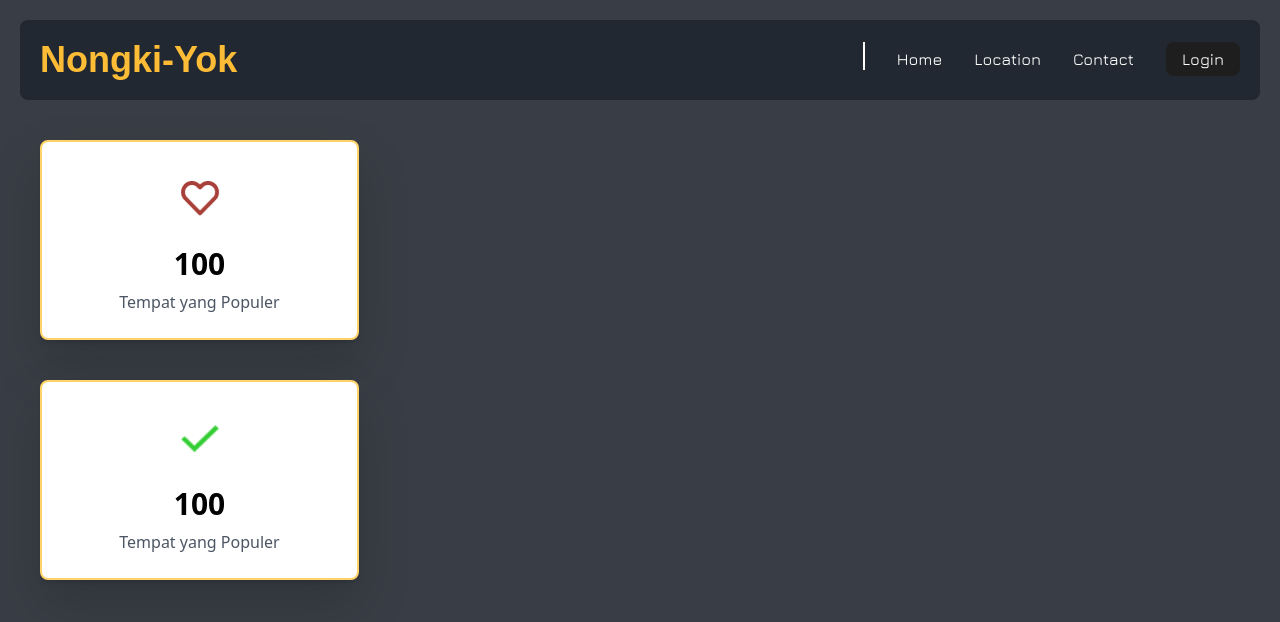
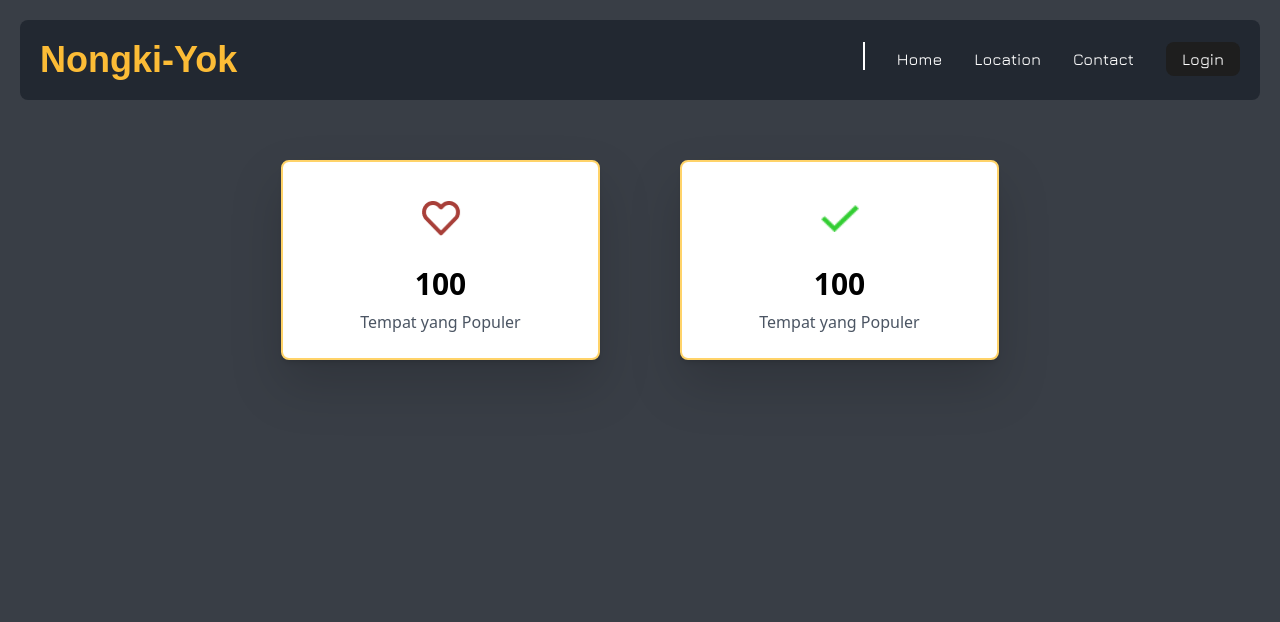
Before and after one commit to CokdePutra/Web-NongkiYok, a React (Vite) app: page /dashboard in a window 1280 px wide. Shown: the top 622 px of the page. Built offline with nearby package versions, Linux system fonts and the light colour scheme; no server answers; a web font is replaced by a local one.

Commit message:
improve card

```diff
--- a/src/components/Card/CardPlace.jsx
+++ b/src/components/Card/CardPlace.jsx
@@ -2,7 +2,8 @@ import React from "react";
 
 const CardPlace = ({src,title, desc}) => {
   return (
-    <div className="w-[319px] bg-white rounded-lg shadow-md p-6 flex flex-col items-center m-10 drop-shadow-2xl border-2 border-color-gold-card">
+    <div className="w-[319px] bg-white rounded-lg shadow-md p-6 flex flex-col items-center m-10
+    drop-shadow-2xl border-2 border-color-gold-card justify-center">
       <div className="w-16 h-16 rounded-lg flex items-center justify-center mb-4">
         <img
           src={src}
--- a/src/views/Dashboard.jsx
+++ b/src/views/Dashboard.jsx
@@ -6,6 +6,7 @@ const Dashboard = () => {
     return (
         <>
         <Navbar />
+        <div className="flex justify-center">
         <CardPlace
         src={"./img/Card/heart.png"}
         title={"100"}
@@ -16,6 +17,7 @@ const Dashboard = () => {
         title={"100"}
         desc={"Tempat yang Populer"}
         />
+        </div>
         </>
     )
 }
```
